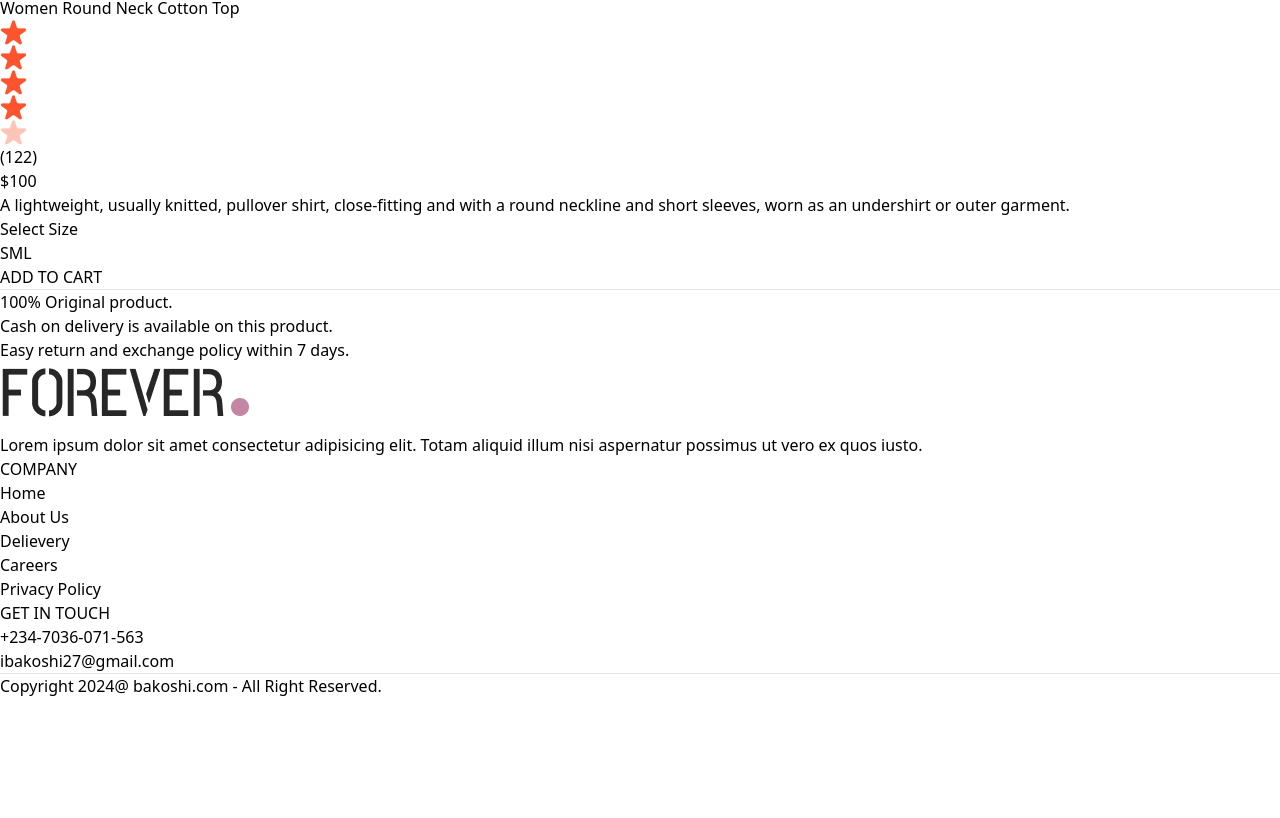
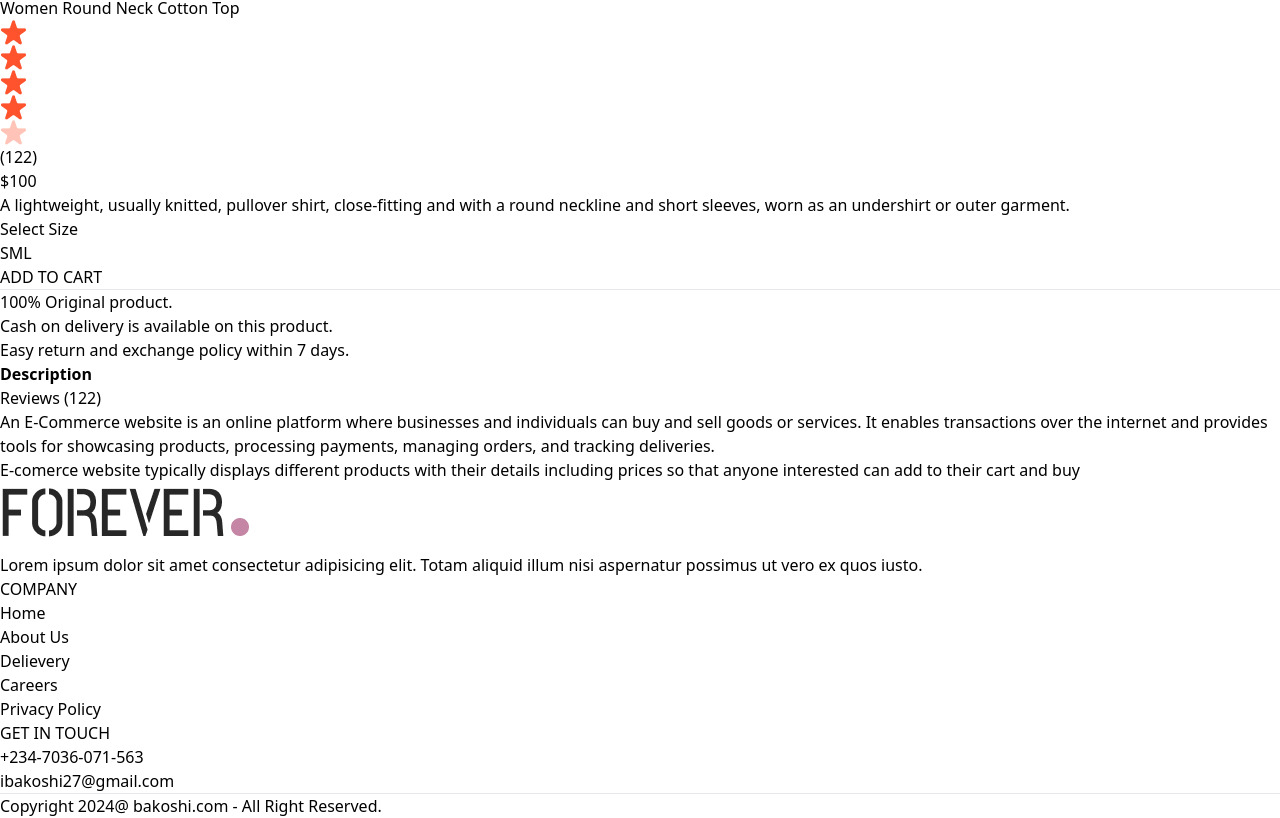
Before and after one commit to Kadunapikin/Chongai-store, a React (Vite) app in the folder frontend/: page /product/aaaaa in a window 1280 px wide. Shown: the part 1426-2244 px from the top of the page. Before the commit the page ends 2124 px from the top, so only its background shows below. Built offline with nearby package versions, Linux system fonts and the light colour scheme.

Commit message:
add description and review section

```diff
--- a/frontend/src/pages/Product.jsx
+++ b/frontend/src/pages/Product.jsx
@@ -81,6 +81,18 @@ const Product = () => {
           </div>
         </div>
       </div>
+
+      {/* -------------- Description and Review section--------------- */}
+      <div className='mt-20'>
+        <div className='flex'>
+          <b className='border px-5 py-3 text-sm'>Description</b>
+          <p className='border px-5 py-3 text-sm'>Reviews (122)</p>
+        </div>
+        <div className='flex flex-col gap-4 border px-6 py-6 text-sm text-gray-500'>
+          <p>An E-Commerce website is an online platform where businesses and individuals can buy and sell goods or services. It enables transactions over the internet and provides tools for showcasing products, processing payments, managing orders, and tracking deliveries.</p>
+          <p>E-comerce website typically displays different products with their details including prices so that anyone interested can add to their cart and buy</p>
+        </div>
+      </div>
     </div>
   ) : <div className='opacity-0'></div>
 }
```
